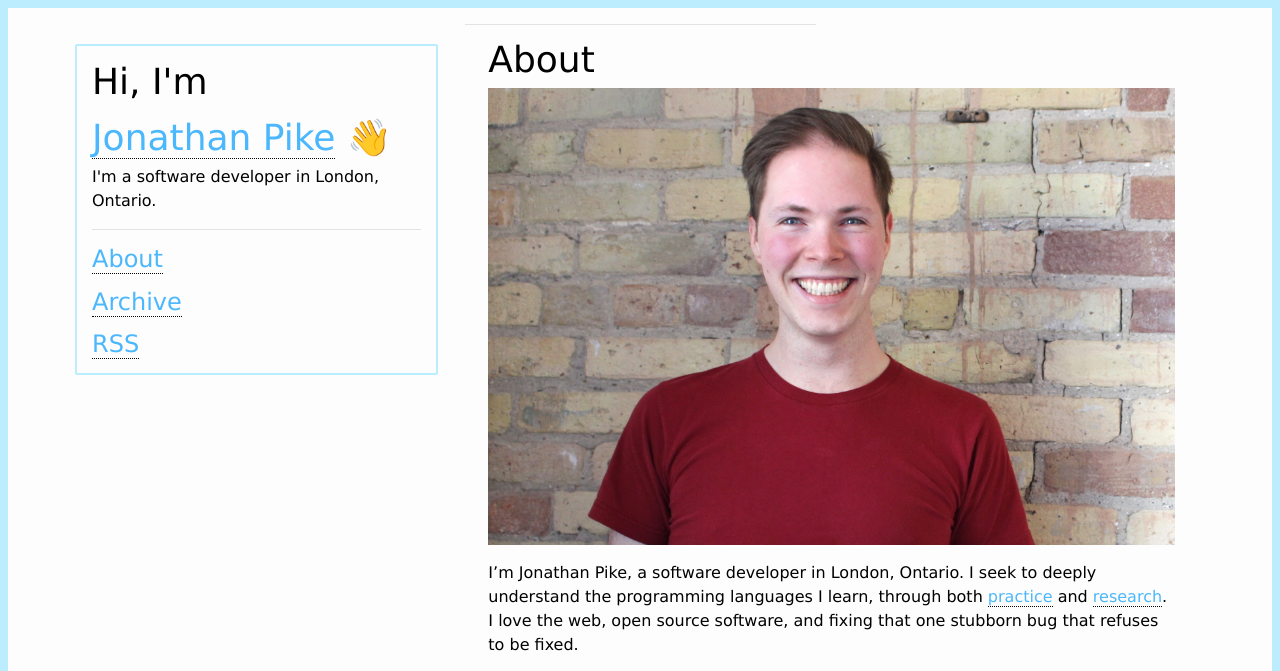
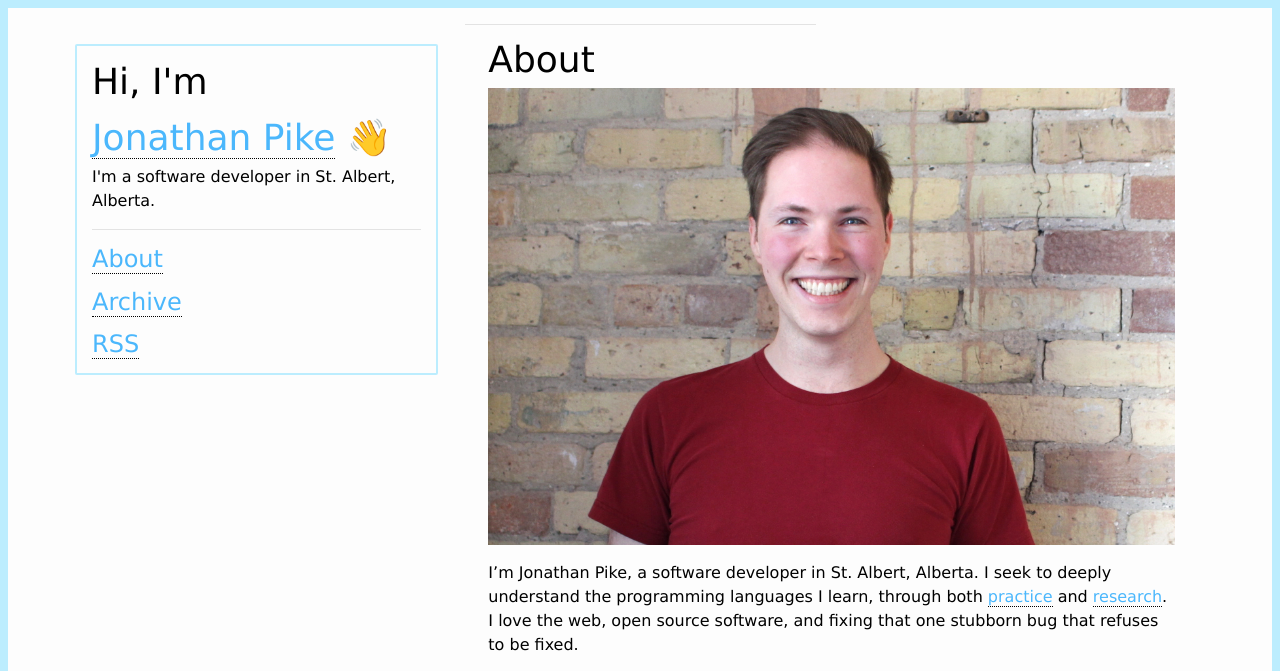
Before and after one commit to jonathanpike/jonathanpike.github.io, a Jekyll site: the page built from about.md, in a window 1280 px wide. Shown: the top 671 px of the page. Built offline with Jekyll 4.4.1, drawn with Linux system fonts in a browser that asks for light colours.

Commit message:
London ✈️ St. Albert

```diff
--- a/_includes/header.html
+++ b/_includes/header.html
@@ -3,7 +3,7 @@
   <div class="animated fadeInDown namebox" id="box">
       <h1 class="namebox-title">Hi, I'm</h1>
       <h1 class="namebox-title"><a href="{{ site.baseurl }}/">Jonathan Pike</a> 👋</h1>
-    <p class="namebox-subtitle">I'm a software developer in London, Ontario.</p>
+    <p class="namebox-subtitle">I'm a software developer in St. Albert, Alberta.</p>
     <hr />
     <ul class="navigation">
       <li class="navigation-item"><h4 class="navigation-item-text"><a href="/about/">About</a><span class="gray-text"></h4></li>
--- a/_layouts/resume.html
+++ b/_layouts/resume.html
@@ -17,7 +17,7 @@
 			<div class="animated fadeInDown namebox" id="box">
 				<h1>Hi, I'm</h1>
         <h1><a href="{{ site.baseurl }}/">Jonathan Pike</a> 👋</h1>
-				<p>I'm a software developer in London, Ontario.</p>
+				<p>I'm a software developer in St. Albert, Alberta.</p>
 				<p>📞: <a href="tel:647 401 3564">647 401 3564</a></p>
 				<p>📧: <a href="mailto:jonathan.d.s.pike@gmail.com">jonathan.d.s.pike@gmail.com</a></p>
         <p>💾: <a href="https://github.com/jonathanpike/pike-resume/raw/master/resume.pdf">Save as PDF</a></p>
--- a/about.md
+++ b/about.md
@@ -6,7 +6,7 @@ permalink: /about/
 
 ![Jonathan Pike](/assets/jonathan.jpg){:class="img-responsive"}
 
-I'm Jonathan Pike, a software developer in London, Ontario. I seek to deeply understand the programming languages I learn, through both [practice](http://jonathanpike.net/2015/09/26/Always-Be-Coding.html) and [research](http://jonathanpike.net/2015/11/24/Smooth-Ruby-Operators.html). I love the web, open source software, and fixing that one stubborn bug that refuses to be fixed.
+I'm Jonathan Pike, a software developer in St. Albert, Alberta. I seek to deeply understand the programming languages I learn, through both [practice](http://jonathanpike.net/2015/09/26/Always-Be-Coding.html) and [research](http://jonathanpike.net/2015/11/24/Smooth-Ruby-Operators.html). I love the web, open source software, and fixing that one stubborn bug that refuses to be fixed.
 
 ### Theme
 
```
